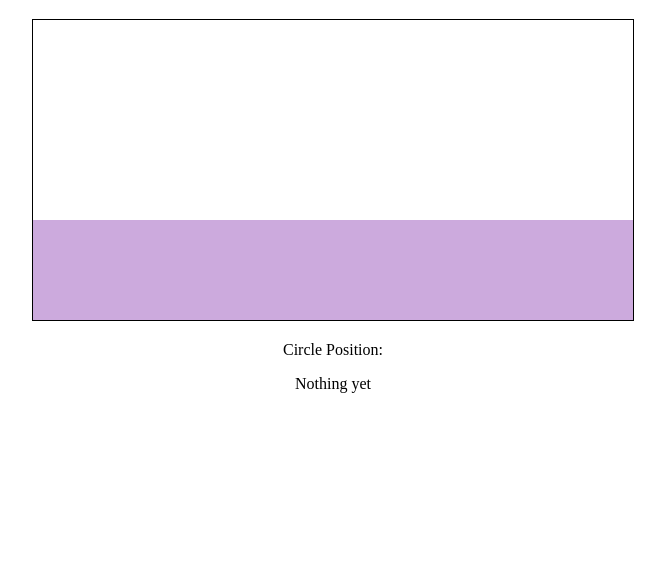
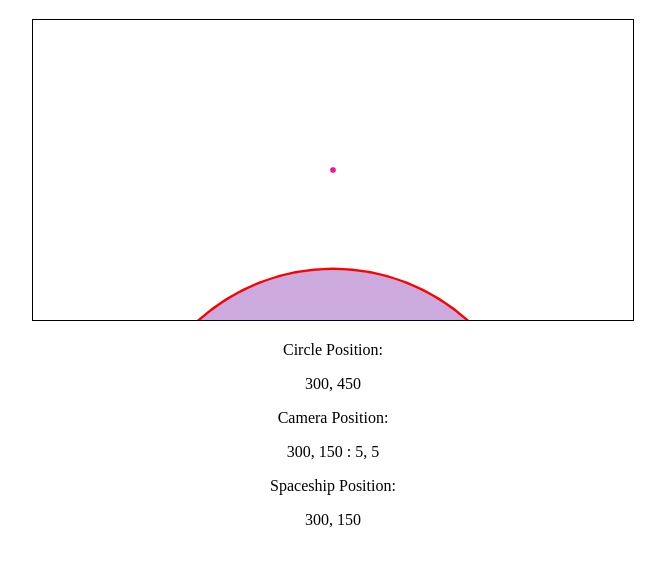
Before and after one commit to Elucidation/LearnHTML5, a plain HTML site: page surface.html in a window 1280 px wide. Shown: the part 79-646 px from the top of the page, without its empty margins (307-972 px from the left). Drawn offline with Linux system fonts and the light colour scheme.

Commit message:
Added arrow key movement of camera

```diff
--- a/surface.html
+++ b/surface.html
@@ -16,51 +16,72 @@
         <script type="text/javascript"> <!--
             var cxt;
             var canvasThing;
-            var circlePosField;
+            var circlePosField, posField;
             var intID;
+            var cx,cy, cradius; // Circle Position
+            var x,y,dx,dy; // Position & keypress change speed
+            var WIDTH,HEIGHT;
+            var ship;
 
             function init() {
                 // Canvas
                 canvasThing = document.getElementById("theCanvas");
                 cxt = canvasThing.getContext("2d");
+                WIDTH = canvasThing.width;
+                HEIGHT = canvasThing.height;
                 // Statistics
                 circlePosField = document.getElementById("cpos");
-                circlePosField.innerHTML = "Nothing yet";
+                posField = document.getElementById("pos");
+                spaceShipPosField = document.getElementById("spos");
 
+                // Init variables
+                x = WIDTH/2;
+                y = HEIGHT/2;
+                dx = dy = 5
+                window.onkeydown = doKeyDown;
 
-                // Draw circel
+                ship = {x:x,y:y}
+
+                // Draw planet // Assuming 1m = 1 pixel?
+                cradius = 200;
+                cx = 300;
+                cy = 250+cradius;
+                drawPlanet();
+
+                update();
+            }
+            function updateStatistics() {
+              circlePosField.innerHTML = cx+", "+cy;
+              posField.innerHTML = x+", "+y + "    :    "+dx +", "+dy;
+              spaceShipPosField.innerHTML = ship.x+", "+ship.y
+            }
+            function clearUp() {
+                cxt.clearRect(0,0,WIDTH,HEIGHT);
+            }
+            function drawPlanet() {
                 cxt.strokeStyle = '#f00';
+                cxt.lineWidth = 5;
                 cxt.fillStyle = '#cad';
-                drawCircle(300,20000000,20000000-200); // Page Height 300, Width 600
+                drawCircle(cx-(x-WIDTH/2),cy-(y-HEIGHT/2),cradius);
+            }
+            function drawShip() {
+              cxt.strokeStyle = '#f00';
+              cxt.fillStyle = '#f0f'
+              cxt.lineWidth = "1.5";
+              drawPoint(ship.x,ship.y)
             }
 
-            function clearUp() {
-                cxt.clearRect(0,0,canvasThing.width,canvasThing.height);
+            function drawPoint(x,y) {
+                drawCircle(x,y,2);
             }
 
-
-            function drawPoint(x,y) {
-                cxt.strokeStyle = '#f00';
-                cxt.fillStyle = '#fff'
-                cxt.lineWidth = "1.5";
+            function drawCircle(x,y,radius) {
                 cxt.beginPath();
-                cxt.arc(x,y,2,0,Math.PI*2,true); // -1 for center for 2 radius circle, starts top-left
+                cxt.arc(x,y,radius,0,Math.PI*2,true);
                 cxt.closePath();
                 cxt.stroke();
                 cxt.fill();
             }
-
-            function drawCircle(x,y,radius) {
-                cxt.lineWidth = "1.5";
-                cxt.beginPath();
-                cxt.arc(x,y,radius,0,Math.PI*2,true); // -1 for center for 2 radius circle, starts top-left
-                cxt.closePath();
-                cxt.stroke();
-                cxt.fill();
-            }
-
-
-
 
             function mouseClick(e)
             {
@@ -74,9 +95,10 @@
                     mouseX = e.layerX;
                     mouseY = e.layerY;
                 }
+                cxt.strokeStyle = '#f00';
+                cxt.fillStyle = '#fff'
+                cxt.lineWidth = "1.5";
                 drawPoint(mouseX,mouseY);
-
-                refresh();
             }
 
             function update() {
@@ -84,6 +106,32 @@
             }
 
             function refresh() {
+              clearUp();
+              drawPlanet();
+              drawShip()
+              updateStatistics();
+            }
+
+            function doKeyDown(evt){
+              switch (evt.keyCode) {
+                case 38:  /* Up arrow was pressed */
+                      ship.y = y -= dy;
+                  break;
+                case 40:  /* Down arrow was pressed */
+                      ship.y = y += dy;
+                  break;
+                case 37:  /* Left arrow was pressed */
+                      ship.x = x -= dx;
+                  break;
+                case 39:  /* Right arrow was pressed */
+                      ship.x = x += dx;
+                  break;
+                case 32:  /* Spacebar pressed */
+                      ship.x = x = WIDTH/2;
+                      ship.y = y = HEIGHT/2;
+                  break;
+              }
+              update();
             }
             --></script>
     </head>
@@ -94,8 +142,11 @@
                     width="600"
                     height="300"
                     onclick="mouseClick(event);">
+                    Your browser does not support HTML5 Canvas unfortunately.
             </canvas>
         </p>
         <p>Circle Position: <div id="cpos"></div></p>
+        <p>Camera Position: <div id="pos"></div></p>
+        <p>Spaceship Position: <div id="spos"></div></p>
     </body>
 </html>
```
